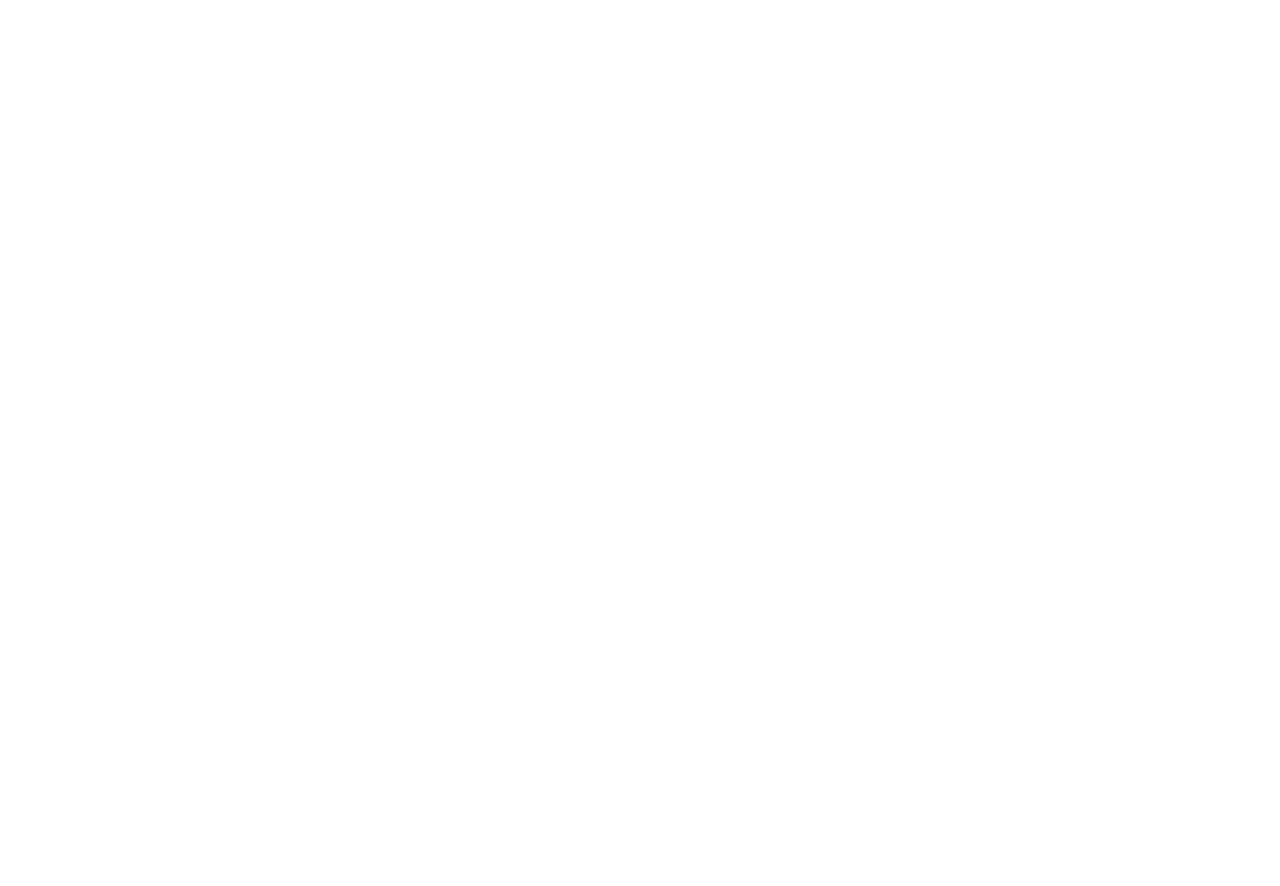
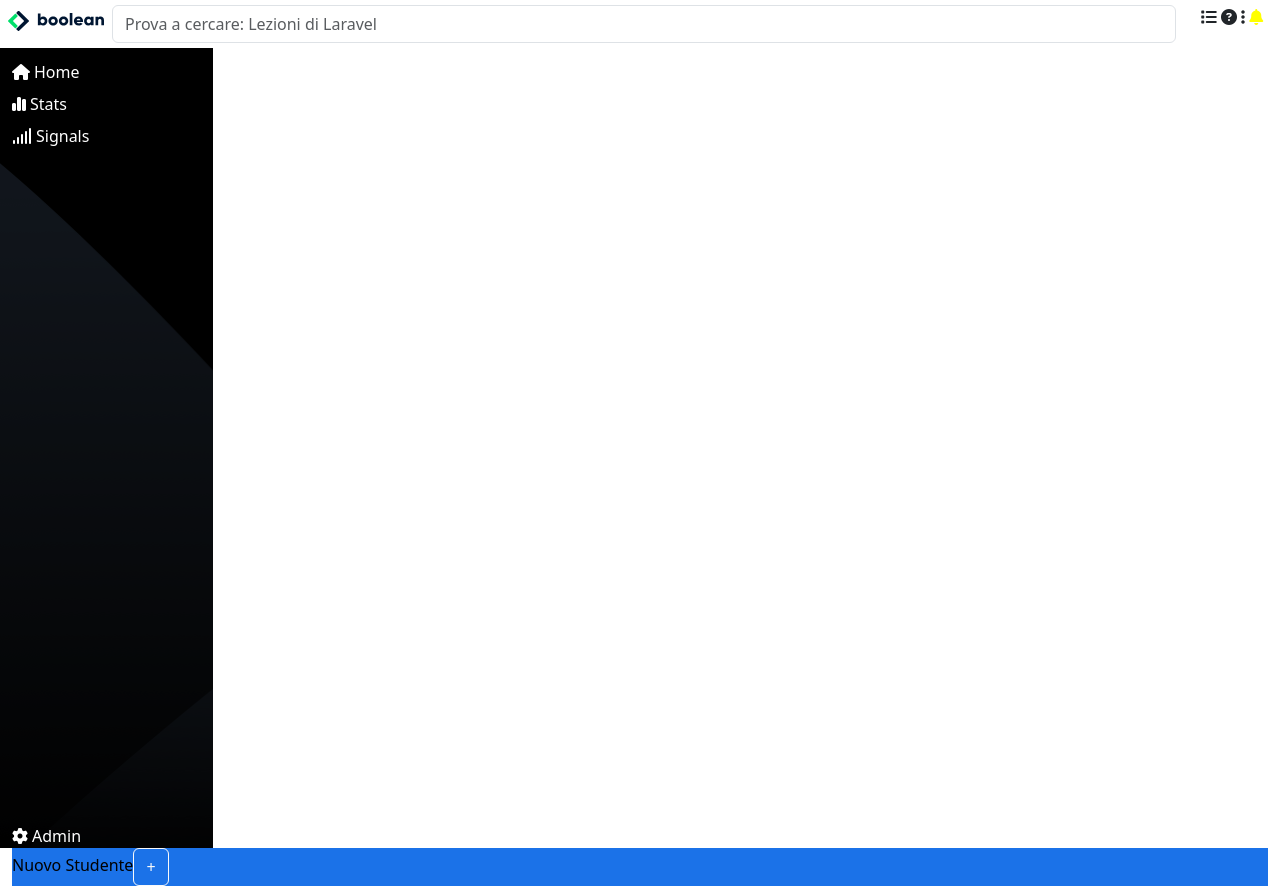
Before and after one commit to DaviLeoMeda/html-css-bootstrap-dashboard, a plain HTML site: page index.html in a window 1280 px wide. Before the commit the page ends 800 px from the top, so only its background shows below. Drawn offline with nearby package versions, Linux system fonts and the light colour scheme.

Commit message:
First step

```diff
--- a/assets/css/style.css
+++ b/assets/css/style.css
@@ -0,0 +1,73 @@
+.color-yellow {
+    color: yellow;
+}
+
+::placeholder {
+    color: black;
+    /* font-size: 0.75rem; */
+    vertical-align: middle;
+}
+
+.bg-blue {
+    background-color: rgb(27, 114, 232);
+}
+
+li {
+    list-style: none;
+}
+
+a {
+    text-decoration: none;
+}
+
+.nav-bar {
+    background-color: rgb(229, 229, 229);
+}
+
+
+.debug {
+    border: 2px solid red;
+}
+
+body {
+    height: 100vh;
+}
+
+nav {
+    background-image: url(../img/sidebar-bg.png);
+    background-color: black;
+}
+
+.head-nav {
+    height: 3rem;
+    flex-wrap: wrap;
+}
+
+
+
+.bar-search {
+    flex-grow: 1;
+}
+
+.logos,
+.bell {
+    width: 2rem;
+    height: 2rem;
+}
+
+.logos img,
+.bell img {
+    width: 100%;
+}
+
+
+
+@media only screen and (min-width: 992px) {
+
+    .logos,
+    .bell {
+        width: 6rem;
+        height: 2rem;
+    }
+
+}
--- a/index.html
+++ b/index.html
@@ -26,6 +26,136 @@
 
 <body>
 
+    <header>
+
+        <div class="head-nav d-flex justify-content-between align-content-center">
+            <div class="logos d-flex align-content-center justify-content-center mx-2">
+                <img class="d-lg-none" src="./assets/img/mobile-logo.png" alt="">
+                <img class="d-none d-lg-block" src="./assets/img/logo.svg" alt="">
+            </div>
+            <div class="bar-search">
+                <form class="d-flex" role="search">
+                    <input class="form-control me-2" type="search" placeholder="Prova a cercare: Lezioni di Laravel"
+                        aria-label="Search">
+                </form>
+            </div>
+            <div class="bell d-flex align-content-center justify-content-center flex-nowrap">
+                <div class="d-lg-none">
+                    <a href="#"><i class="fa-solid fa-bell color-yellow"></i></a>
+                </div>
+                <div class="d-none d-lg-block">
+                    <i class="fa-solid fa-list mx-0.5"></i>
+                    <i class="fa-solid fa-circle-question mx-0.5"></i>
+                    <i class="fa-solid fa-ellipsis-vertical mx-0.5"></i>
+                    <a href="#"><i class="fa-solid fa-bell color-yellow"></i></a>
+                </div>
+            </div>
+        </div>
+
+        <!-- <div>
+            <div class="navbar bg-body-tertiary">
+                <div class="container-fluid">
+                    <a class="navbar-brand d-lg-none container-fluid"><img class="img-fluid"
+                            src="./assets/img/mobile-logo.png" alt=""></a>
+                    <a class="navbar-brand d-none d-lg-block"><img src="./assets/img/logo.svg" alt=""></a>
+                    <form class="d-flex" role="search">
+                        <input class="form-control me-2" type="search" placeholder="Search" aria-label="Search">
+                        <button class="btn btn-outline-success" type="submit">Search</button>
+                    </form>
+                </div>
+            </div>
+
+        </div> -->
+
+        <!-- <div class="container-fluid">
+
+            <div class="row align-items-center justify-content-between">
+
+                <div class="col-2 col-md-1 d-lg-none">
+                    <img class="img-fluid" src="./assets/img/mobile-logo.png" alt="">
+                </div>
+
+                <div class="col-1 d-none d-lg-block">
+                    <img class="img-fluid" src="./assets/img/logo.svg" alt="">
+                </div>
+
+                <div class="navbar col-8 col-md-9">
+                    <div class="container-fluid">
+                        <input class="nav-bar form-control" type="search"
+                            placeholder="Prova a cercare: Lezioni di Laravel" aria-label="Search">
+                    </div>
+                </div>
+
+                <div class="d-flex col-1">
+
+                    <div class="d-none d-lg-block d-flex">
+                        <i class="fa-solid fa-list mx-0.5"></i>
+                        <i class="fa-solid fa-circle-question mx-0.5"></i>
+                        <i class="fa-solid fa-ellipsis-vertical mx-0.5"></i>
+                    </div>
+
+                    <div class="mx-1">
+                        <a href="#"><i class="fa-solid fa-bell color-yellow"></i></a>
+                    </div>
+
+                </div>
+
+            </div>
+
+        </div> -->
+
+
+    </header>
+
+    <main class="container-fluid h-100">
+
+        <div class="row h-100">
+
+            <nav class="col-1 col-lg-2 d-flex flex-column justify-content-between align-content-center">
+
+                <div class="d-lg-none text-white d-flex flex-column mt-2">
+                    <i class="fa-solid fa-house my-2"></i>
+                    <i class="fa-solid fa-chart-simple my-2"></i>
+                    <i class="fa-solid fa-signal my-2"></i>
+                </div>
+
+                <div class="text-white d-none d-lg-block d-flex flex-column mt-2">
+                    <div><i class="fa-solid fa-house my-2"></i><span class="mx-1">Home</span></div>
+                    <div><i class="fa-solid fa-chart-simple my-2"></i><span class="mx-1">Stats</span></div>
+                    <div><i class="fa-solid fa-signal my-2"></i><span class="mx-1">Signals</span></div>
+                </div>
+
+                <div class="text-white d-lg-none">
+                    <i class="fa-solid fa-gear"></i>
+                </div>
+
+                <div class="text-white d-none d-lg-block">
+                    <div><i class="fa-solid fa-gear"></i><span class="mx-1">Admin</span></div>
+                </div>
+
+            </nav>
+
+        </div>
+
+        <div class="main-cont">
+
+            <div class="bool-bar bg-blue">
+
+                <div><span class="text-black">Nuovo Studente</span><button type="button"
+                        class="btn btn-outline-light">+</button></div>
+
+
+            </div>
+
+        </div>
+
+
+
+
+
+
+    </main>
+
 
 
     <script src="https://cdn.jsdelivr.net/npm/bootstrap@5.3.0-alpha1/dist/js/bootstrap.bundle.min.js"
```
